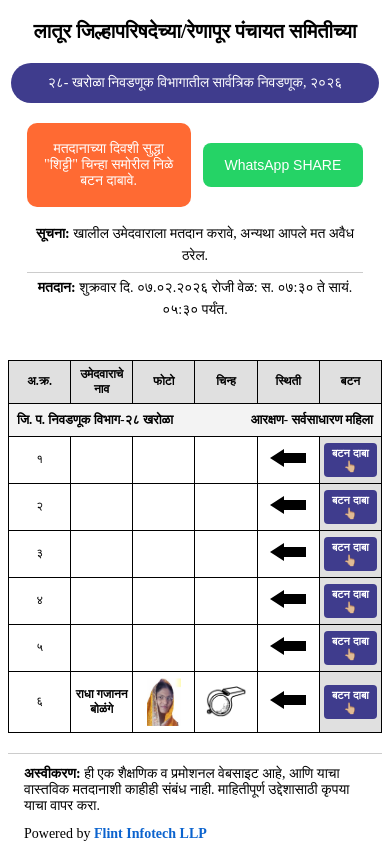
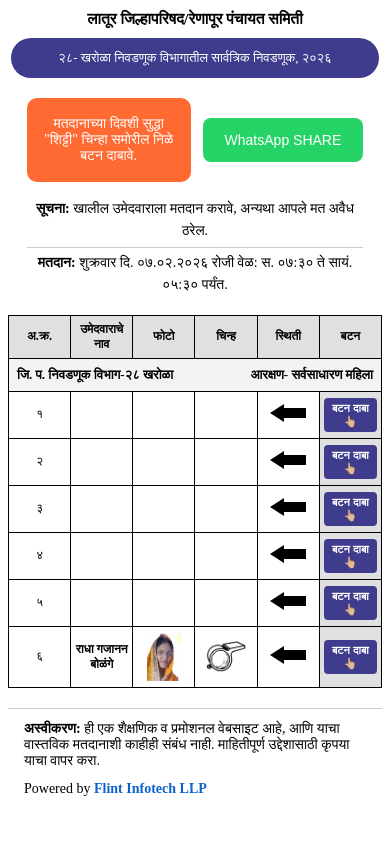
Before and after one commit to flintinfotech/Ballot-Unit-project-DattaGhanghale, a React (Vite) app: page / in a window 390 px wide. Built offline with nearby package versions, Linux system fonts and the light colour scheme.

Commit message:
Design Changed margins at header.

```diff
--- a/src/componets/CandidatesTable.tsx
+++ b/src/componets/CandidatesTable.tsx
@@ -50,7 +50,7 @@ const CandidatesTable: React.FC = () => {
 
   return (
     <>
-      <div className="table-wrapper">
+      <div className="table-wrapper" style={{ marginBottom: "2px" }}>
         <table className="table responsive-table">
           <thead style={{ backgroundColor: "#e0e0e0" }}>
             <tr>
--- a/src/componets/Header.tsx
+++ b/src/componets/Header.tsx
@@ -5,11 +5,11 @@ const Header: React.FC = () => {
       <h1
         style={{
           textAlign: "center",
-          fontSize: "clamp(20px, 4vw, 32px)",
-          margin: "20px 10px",
+          fontSize: "clamp(10px, 4vw, 22px)",
+          margin: "10px 5px",
         }}
       >
-        लातूर जिल्हापरिषदेच्या/रेणापूर पंचायत समितीच्या
+        लातूर जिल्हापरिषद/रेणापूर पंचायत समिती
       </h1>
 
       {/* Sub banner */}
@@ -23,7 +23,7 @@ const Header: React.FC = () => {
           margin: "0 auto 20px",
           maxWidth: "900px",      // ✅ Desktop max
           width: "90%",           // ✅ Mobile fit
-          fontSize: "clamp(14px, 3vw, 18px)",
+          fontSize: "clamp(13px, 3vw, 18px)",
         }}
       >
         २८- खरोळा निवडणूक विभागातील सार्वत्रिक निवडणूक, २०२६
--- a/src/componets/NoticeBanner.tsx
+++ b/src/componets/NoticeBanner.tsx
@@ -6,7 +6,7 @@ const NoticeBanner: React.FC = () => {
       style={{
         backgroundColor: "#ff6a33",
         color: "white",
-        padding: "18px 16px",
+        padding: "18px 14px",
         fontSize: "clamp(14px, 3vw, 20px)",
         borderRadius: "10px",
         textAlign: "center",
--- a/src/index.css
+++ b/src/index.css
@@ -212,3 +212,12 @@
   border-right-color: #ff0000;
 
 }
+
+/* REMOVE GAP BETWEEN NOTICE AND TABLE */
+.notice-info {
+  margin-bottom: 0 !important;
+}
+
+.table-wrapper {
+  margin-top: -20px !important; /* 🔥 KEY FIX */
+}
```
